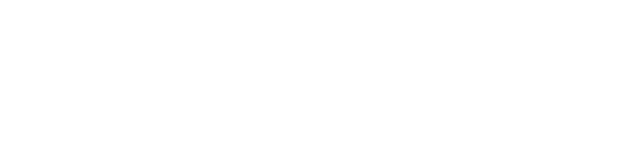
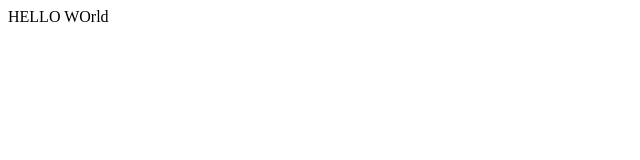
Before and after one commit to Hemnaath1/background-generator, a plain HTML site: page index.html in a window 1280 px wide. Shown: the whole page, without its empty margins (0-640 px from the left). Drawn offline with Linux system fonts and the light colour scheme.

Commit message:
added body

```diff
--- a/index.html
+++ b/index.html
@@ -7,6 +7,7 @@
 	<title>HELLO</title>
 </head>
 <body>
+	HELLO WOrld
 
 </body>
 </html>
```
